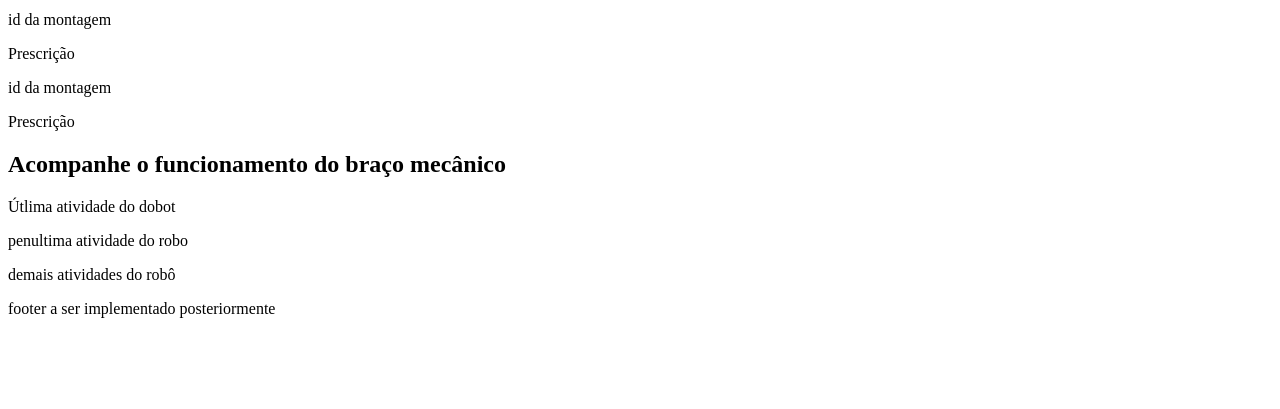
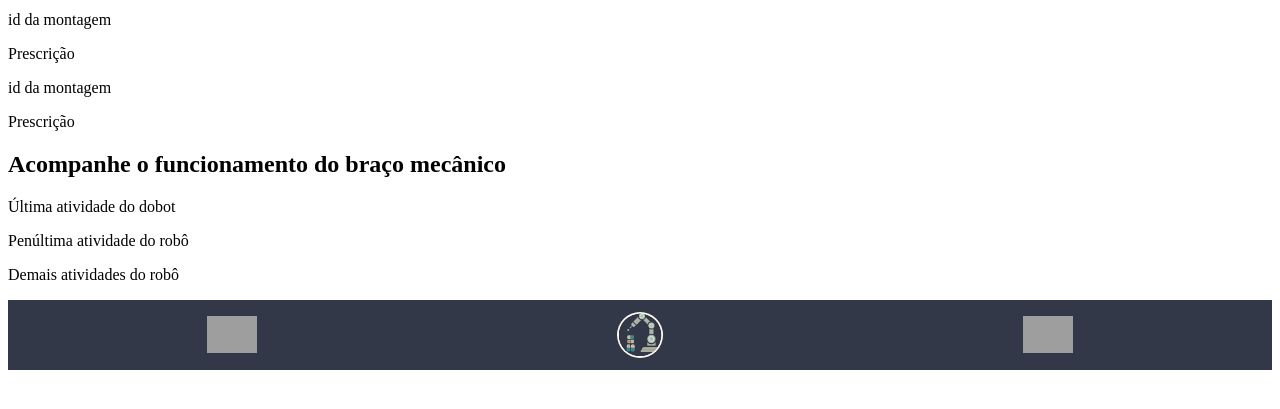
Before and after one commit to Inteli-College/2025-1A-T12-EC05-G01, a Python web app: template src/software/app/templates/montagens.html in a window 1280 px wide. Shown: the part 200-609 px from the top of the page. Run offline with Jinja, Linux system fonts and the light colour scheme; the template is opened without the code that fills it, so the values that code supplies are empty; grey boxes are pictures that could not be loaded.

Commit message:
feat: footer

```diff
--- /dev/null
+++ b/src/software/app/static/stylesPages.css
@@ -0,0 +1,12 @@
+.footer {
+    background-color: #323848;
+    display: flex;
+    justify-content: space-around;
+    align-items: center;
+    padding: 10px 20px;
+}
+
+.footer-image {
+    max-width: 50px;
+    height: auto;
+}
--- a/src/software/app/templates/cadastro.html
+++ b/src/software/app/templates/cadastro.html
@@ -7,7 +7,7 @@
     <meta charset="UTF-8">
     <meta name="viewport" content="width=device-width, initial-scale=1.0">
     <title>Cadastro</title>
-    <link rel="stylesheet" href="{{ url_for('static', filename='styles.css') }}">
+    <link rel="stylesheet" href="{{ url_for('static', filename='stylesLogin.css') }}">
 </head>
 
 <body>
--- a/src/software/app/templates/index.html
+++ b/src/software/app/templates/index.html
@@ -22,5 +22,11 @@
         <button onclick="window.location.href='/montagens'">Montagens</button>
         <button onclick="window.location.href='/verificacao'">Verificação</button>
     </div>
+
+    <footer class="footer">
+        <img src="path/to/left-image.png" alt="Left Image" class="footer-image left">
+        <img src="path/to/center-image.png" alt="Center Image" class="footer-image center">
+        <img src="path/to/right-image.png" alt="Right Image" class="footer-image right">
+    </footer>
 </body>
 </html>
--- a/src/software/app/templates/login.html
+++ b/src/software/app/templates/login.html
@@ -7,7 +7,7 @@
     <meta charset="UTF-8">
     <meta name="viewport" content="width=device-width, initial-scale=1.0">
     <title>Login</title>
-    <link rel="stylesheet" href="{{ url_for('static', filename='styles.css') }}">
+    <link rel="stylesheet" href="{{ url_for('static', filename='stylesLogin.css') }}">
 </head>
 
 <body>
--- a/src/software/app/templates/montagens.html
+++ b/src/software/app/templates/montagens.html
@@ -1,11 +1,12 @@
 <!-- montangens.hmtl -->
 
 <!DOCTYPE html>
-<html lang="en">
+<html lang="pt-BR">
 <head>
     <meta charset="UTF-8">
     <meta name="viewport" content="width=device-width, initial-scale=1.0">
     <title>Montagens</title>
+    <link rel="stylesheet" href="{{ url_for('static', filename='stylesPages.css') }}">
 </head>
 <body>
     <nav>Navbar a ser implementada posteriormente</nav>
@@ -35,12 +36,16 @@
     <section class="acompanhamento-robo">
         <h2>Acompanhe o funcionamento do braço mecânico</h2>
         <div class="logs-robo">
-            <p>Útlima atividade do dobot</p>
-            <p>penultima atividade do robo</p>
-            <p>demais atividades do robô</p>
+            <p>Última atividade do dobot</p>
+            <p>Penúltima atividade do robô</p>
+            <p>Demais atividades do robô</p>
         </div>
     </section>
 
-    <footer>footer a ser implementado posteriormente</footer>
+    <footer class="footer">
+        <img src="{{ url_for('static', filename='images/logo_inteli.svg') }}" alt="Inteli Logo" class="footer-image left">
+        <img src="{{ url_for('static', filename='images/logo_dose_certa.svg') }}" alt="Dose Certa Logo" class="footer-image center">
+        <img src="{{ url_for('static', filename='images/logo_hc.svg') }}" alt="HC Logo" class="footer-image right">
+    </footer>
 </body>
 </html>
--- a/src/software/app/templates/recuperarSenha.html
+++ b/src/software/app/templates/recuperarSenha.html
@@ -7,7 +7,7 @@
     <meta charset="UTF-8">
     <meta name="viewport" content="width=device-width, initial-scale=1.0">
     <title>Recuperar Senha</title>
-    <link rel="stylesheet" href="{{ url_for('static', filename='styles.css') }}">
+    <link rel="stylesheet" href="{{ url_for('static', filename='stylesLogin.css') }}">
 </head>
 
 <body>
```
Also changed, not shown: src/software/app/static/stylesLogin.css (renamed from src/software/app/static/styles.css, +18 -0 lines), src/software/app/templates/dashboard.html (+12 -7 lines), src/software/app/templates/estoque.html (+9 -4 lines), src/software/app/templates/prescricoes.html (+9 -4 lines), src/software/app/templates/verificacao.html (+7 -13 lines), src/software/app/static/images/logo_dose_certa.svg (added), src/software/app/static/images/logo_hc.svg (added), src/software/app/static/images/logo_inteli.svg (added).
